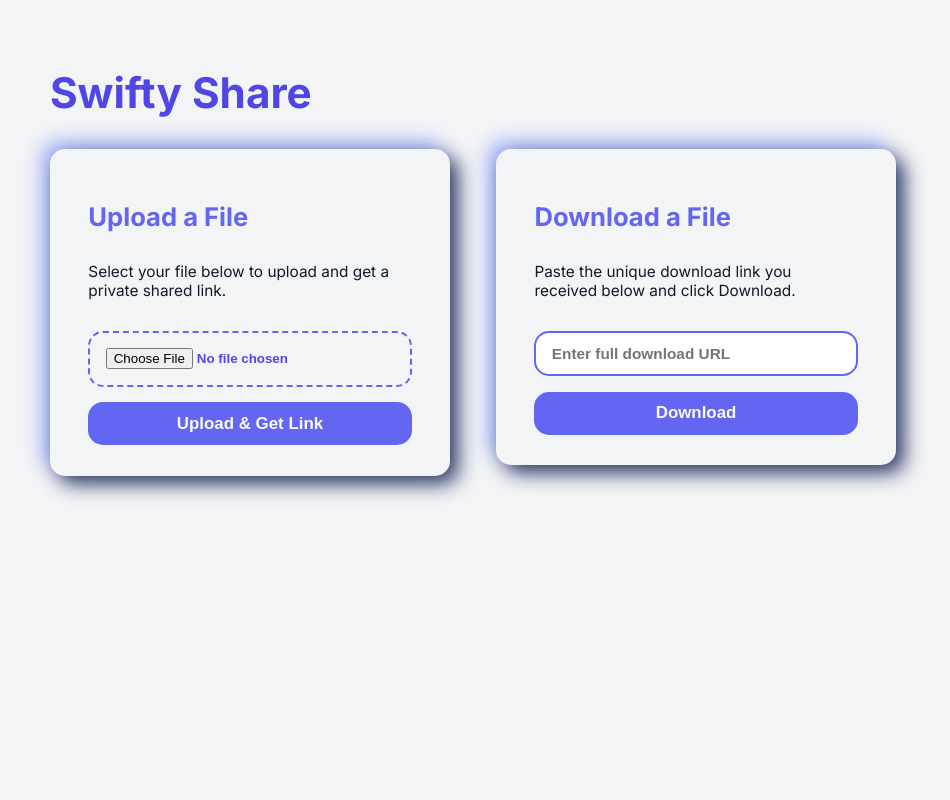
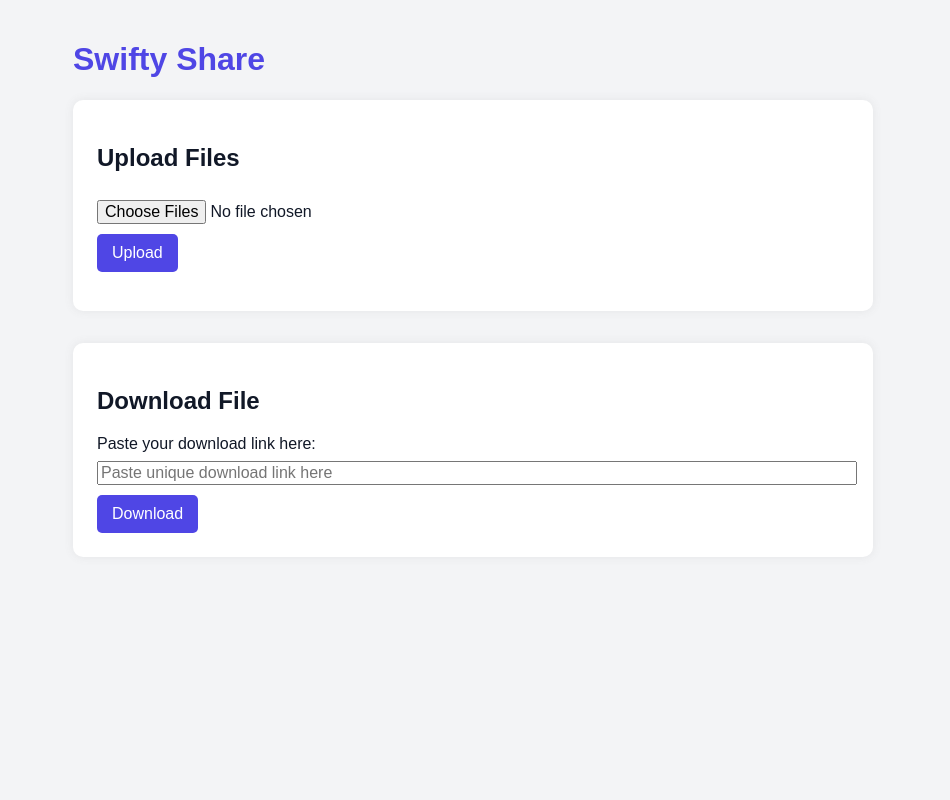
Before and after one commit to orewalraiyyan/file-share-app, a Flask app: page / in a window 1280 px wide. Shown: the whole page, without its empty margins (167-1117 px from the left). Run offline with Flask 3, Linux system fonts and the light colour scheme.

Commit message:
More enhanced

```diff
--- a/templates/index.html
+++ b/templates/index.html
@@ -3,190 +3,236 @@
 <head>
     <meta charset="UTF-8" />
     <meta name="viewport" content="width=device-width, initial-scale=1" />
-  <title>Swifty Share</title>
+    <title>Swifty Share - File Sharing</title>
     <style>
-    @import url('https://fonts.googleapis.com/css2?family=Inter:wght@400;600;700&display=swap');
-
-    :root {
-      --primary: #6366f1;
-      --primary-dark: #4f46e5;
-      --bg-light: #f3f4f6;
-      --bg-dark: #1e293b;
-      --text-light: #f9fafb;
-      --text-dark: #111827;
-      --shadow-light: #a5b4fc;
-      --shadow-dark: #2c3a64;
-      --radius: 15px;
-      --transition: 0.35s ease;
-      font-family: 'Inter', sans-serif;
-      font-size: clamp(15px, 1.2vw, 18px);
-      background: var(--bg-light);
-      color: var(--text-dark);
-      min-height: 100vh;
-      margin: 0;
-      display: flex;
-      flex-direction: column;
-      align-items: center;
-      padding: 2rem 1rem;
-      box-sizing: border-box;
-    }
-    body[data-theme="dark"] {
-      background: var(--bg-dark);
-      color: var(--text-light);
+      body {
+        font-family: Arial, sans-serif;
+        background: #f3f4f6;
+        color: #111827;
+        padding: 20px;
+        max-width: 800px;
+        margin: auto;
       }
       h1 {
-      font-weight: 700;
-      font-size: clamp(2rem, 4vw, 2.75rem);
-      margin-bottom: 2rem;
-      color: var(--primary-dark);
-    }
-    h2 {
-      font-weight: 700;
-      margin-bottom: 1rem;
-      color: var(--primary);
-      font-size: clamp(1.4rem, 2vw, 1.8rem);
+        color: #4f46e5;
       }
       .container {
-      display: flex;
-      gap: 3rem;
-      max-width: 1000px;
+        margin-bottom: 2rem;
+      }
+      .upload-section, .download-section {
+        background: white;
+        padding: 1.5rem;
+        border-radius: 10px;
+        box-shadow: 0 0 10px rgba(100,100,100,0.1);
+        margin-bottom: 2rem;
+      }
+      .progress-bar {
         width: 100%;
-      justify-content: center;
-      flex-wrap: wrap;
-      align-items: flex-start;
+        background: #ddd;
+        border-radius: 5px;
+        overflow: hidden;
+        margin-top: 10px;
       }
-    section {
-      background: var(--bg-light);
-      box-shadow:
-        8px 8px 20px var(--shadow-dark),
-        -8px -8px 20px var(--shadow-light);
-      padding: 2rem 2.5rem;
-      border-radius: var(--radius);
-      width: 400px;
-      box-sizing: border-box;
-      transition: background var(--transition), color var(--transition);
+      .progress-bar-fill {
+        height: 20px;
+        width: 0%;
+        background-color: #6366f1;
+        transition: width 0.25s ease-in-out;
+        color: white;
+        text-align: center;
+        line-height: 20px;
+        font-size: 12px;
       }
-    body[data-theme="dark"] section {
-      background: var(--bg-dark);
-      box-shadow:
-        8px 8px 20px #0d128a,
-        -8px -8px 20px #6666ff;
-    }
-    form {
-      display: flex;
-      flex-direction: column;
-      gap: 1rem;
+      input[type="text"], input[type="file"], button {
+        font-size: 1rem;
+        margin-top: 0.5rem;
       }
       input[type="file"] {
-      border: 2px dashed var(--primary);
-      border-radius: var(--radius);
-      padding: 1rem;
-      cursor: pointer;
-      font-weight: 600;
-      color: var(--primary-dark);
-      text-align: center;
-      background: transparent;
-      transition: background var(--transition), color var(--transition);
-    }
-    input[type="file"]:hover, input[type="file"]:focus {
-      background: var(--primary);
-      color: var(--text-light);
-      outline: none;
-    }
-    input[type="text"], input[type="url"] {
-      padding: 0.75rem 1rem;
-      border: 2px solid var(--primary);
-      border-radius: var(--radius);
-      font-size: 1rem;
-      font-weight: 600;
-      transition: border-color var(--transition);
         width: 100%;
-      box-sizing: border-box;
-    }
-    input[type="text"]:focus, input[type="url"]:focus {
-      border-color: var(--primary-dark);
-      outline: none;
       }
       button {
-      background-color: var(--primary);
-      color: var(--text-light);
+        background-color: #4f46e5;
+        color: white;
         border: none;
-      padding: 0.75rem 1.25rem;
-      border-radius: var(--radius);
-      font-weight: 700;
-      font-size: 1.1rem;
+        padding: 10px 15px;
+        border-radius: 5px;
         cursor: pointer;
-      transition: background-color var(--transition);
+        margin-top: 10px;
       }
-    button:hover, button:focus {
-      background-color: var(--primary-dark);
-      outline: none;
+      button:hover {
+        background-color: #6366f1;
       }
-    .output-link {
-      background: var(--primary-light);
-      padding: 1rem;
-      border-radius: var(--radius);
-      font-weight: 600;
-      word-wrap: break-word;
-      user-select: all;
-      color: var(--primary-dark);
-      border: 2px solid var(--primary);
-      margin-top: 1rem;
+      .link-list {
+        margin-top: 15px;
       }
-    .error {
-      color: red;
-      font-weight: 700;
-      margin-top: 1rem;
+      .link-list a {
+        display: block;
+        margin-bottom: 5px;
+        color: #4f46e5;
+        text-decoration: none;
+        word-break: break-all;
       }
-    @media (max-width: 900px) {
-      .container {
-        flex-direction: column;
-        align-items: center;
+      .link-list a:hover {
+        text-decoration: underline;
       }
-      section {
-        width: calc(100vw - 4rem);
-        max-width: 400px;
+      .error-message {
+        color: #ef4444;
       }
+      .success-message {
+        color: #10b981;
+        margin-top: 10px;
       }
     </style>
 </head>
 <body>
-
     <h1>Swifty Share</h1>
 
-  <div class="container">
+    <div class="container upload-section">
+        <h2>Upload Files</h2>
+        <input type="file" id="fileInput" multiple />
+        <button id="uploadButton">Upload</button>
 
-    <!-- Sender Section -->
-    <section aria-labelledby="upload-heading">
-      <h2 id="upload-heading">Upload a File</h2>
-      <form method="POST" enctype="multipart/form-data" aria-describedby="upload-desc">
-        <p id="upload-desc">Select your file below to upload and get a private shared link.</p>
-        <input type="file" name="file" required aria-required="true" />
-        <button type="submit" name="upload_file">Upload & Get Link</button>
-      </form>
-      {% if download_url %}
-      <div class="output-link" role="region" aria-live="polite" aria-atomic="true" tabindex="0">
-        <strong>Your unique download link:</strong>
-        <div><a href="{{ download_url }}" target="_blank" rel="noopener noreferrer">{{ download_url }}</a></div>
-        <small>Copy & share this exact link with your recipient.</small>
+        <div class="progress-bar" id="progressBar" style="display:none;">
+            <div class="progress-bar-fill" id="progressBarFill">0%</div>
         </div>
-      {% endif %}
-      {% if error %}
-        <div class="error" role="alert">{{ error }}</div>
-      {% endif %}
-    </section>
+        <div id="timeEstimate" style="margin-top: 8px;"></div>
 
-    <!-- Receiver Section -->
-    <section aria-labelledby="download-heading">
-      <h2 id="download-heading">Download a File</h2>
-      <form method="POST" aria-describedby="download-desc">
-        <p id="download-desc">Paste the unique download link you received below and click Download.</p>
-        <input type="url" name="download_link" placeholder="Enter full download URL" required aria-required="true" />
-        <button type="submit" name="download_link">Download</button>
-      </form>
-    </section>
-
+        <div class="link-list" id="uploadedLinks"></div>
+        <div class="error-message" id="uploadError"></div>
     </div>
 
+    <div class="container download-section">
+        <h2>Download File</h2>
+        <label for="downloadLink">Paste your download link here:</label><br />
+        <input type="text" id="downloadLink" placeholder="Paste unique download link here" style="width: 100%;" />
+        <button id="downloadButton">Download</button>
+        <div class="error-message" id="downloadError"></div>
+    </div>
+
+    <script>
+        const fileInput = document.getElementById('fileInput');
+        const uploadButton = document.getElementById('uploadButton');
+        const progressBar = document.getElementById('progressBar');
+        const progressBarFill = document.getElementById('progressBarFill');
+        const timeEstimate = document.getElementById('timeEstimate');
+        const uploadedLinks = document.getElementById('uploadedLinks');
+        const uploadError = document.getElementById('uploadError');
+
+        uploadButton.addEventListener('click', () => {
+            uploadError.textContent = '';
+            uploadedLinks.innerHTML = '';
+            if (fileInput.files.length === 0) {
+                uploadError.textContent = 'Please select at least one file to upload.';
+                return;
+            }
+            uploadFiles(fileInput.files);
+        });
+
+        function uploadFiles(files) {
+            const xhr = new XMLHttpRequest();
+            const formData = new FormData();
+
+            for (const file of files) {
+                formData.append('files[]', file);
+            }
+
+            xhr.open('POST', '/upload');
+
+            xhr.upload.onprogress = function (event) {
+                if (event.lengthComputable) {
+                    let percent = Math.floor((event.loaded / event.total) * 100);
+                    progressBar.style.display = 'block';
+                    progressBarFill.style.width = percent + '%';
+                    progressBarFill.textContent = percent + '%';
+
+                    const now = Date.now();
+                    if (!uploadFiles.startTime) {
+                        uploadFiles.startTime = now;
+                    }
+                    const elapsed = (now - uploadFiles.startTime) / 1000; // seconds
+                    const uploadSpeed = event.loaded / elapsed; // bytes per second
+                    const bytesRemaining = event.total - event.loaded;
+                    const secondsRemaining = bytesRemaining / uploadSpeed;
+
+                    timeEstimate.textContent = `Estimated time remaining: ${formatTime(secondsRemaining)}`;
+                }
+            };
+
+            xhr.onload = function () {
+                if (xhr.status === 200) {
+                    progressBarFill.style.width = '100%';
+                    progressBarFill.textContent = '100%';
+                    timeEstimate.textContent = 'Upload complete!';
+                    const response = JSON.parse(xhr.responseText);
+                    showLinks(response.links);
+                    uploadFiles.startTime = null;
+                } else {
+                    uploadError.textContent = `Upload failed: ${xhr.responseText}`;
+                    progressBar.style.display = 'none';
+                    timeEstimate.textContent = '';
+                    uploadFiles.startTime = null;
+                }
+            };
+
+            xhr.onerror = function () {
+                uploadError.textContent = 'An error occurred during the upload.';
+                progressBar.style.display = 'none';
+                timeEstimate.textContent = '';
+                uploadFiles.startTime = null;
+            };
+
+            xhr.send(formData);
+        }
+
+        function formatTime(seconds) {
+            seconds = Math.floor(seconds);
+            if (seconds < 60) {
+                return seconds + ' seconds';
+            } else {
+                const mins = Math.floor(seconds / 60);
+                const secs = seconds % 60;
+                return mins + ' minutes ' + secs + ' seconds';
+            }
+        }
+
+        function showLinks(links) {
+            uploadedLinks.innerHTML = '<strong>Download link(s):</strong>';
+            links.forEach(link => {
+                const a = document.createElement('a');
+                a.href = link;
+                a.textContent = window.location.origin + link;
+                a.target = '_blank';
+                uploadedLinks.appendChild(a);
+            });
+        }
+
+        // Download button handling
+        const downloadButton = document.getElementById('downloadButton');
+        const downloadLinkInput = document.getElementById('downloadLink');
+        const downloadError = document.getElementById('downloadError');
+
+        downloadButton.addEventListener('click', () => {
+            downloadError.textContent = '';
+            const link = downloadLinkInput.value.trim();
+            if (!link) {
+                downloadError.textContent = 'Please paste a download link.';
+                return;
+            }
+
+            // Validate link format (basic)
+            try {
+                const url = new URL(link, window.location.origin);
+                if (!url.pathname.endsWith('/download')) {
+                    downloadError.textContent = 'Invalid download link format.';
+                    return;
+                }
+                // Redirect user to download URL
+                window.location.href = url.href;
+            } catch {
+                downloadError.textContent = 'Invalid URL format.';
+                return;
+            }
+        });
+    </script>
 </body>
 </html>
```
Lines whose indentation alone changed are shown as unchanged.
